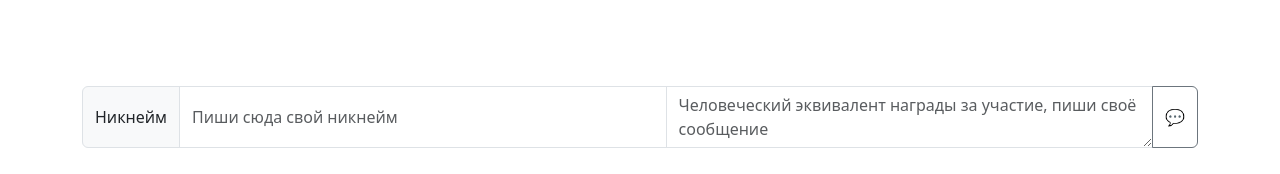
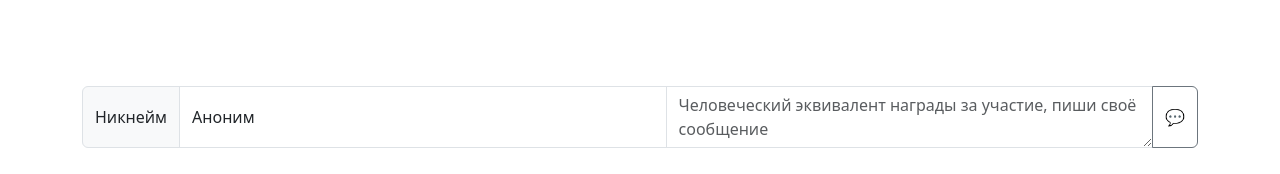
Before and after one commit to Kamenshick/Flask-chat, a Flask app: page / in a window 1280 px wide. Shown: the part 626-800 px from the top of the page. Run offline with Flask 3, Linux system fonts and the light colour scheme.

Commit message:
Update chat.html

```diff
--- a/templates/chat.html
+++ b/templates/chat.html
@@ -25,7 +25,7 @@
         <form method="POST">
             <div class="input-group mb-3"  style="margin-top: 1vh;">
                 <span class="input-group-text" id="">Никнейм</span>
-              <input name = "nickname-user" type="text" class="form-control" placeholder="Пиши сюда свой никнейм" aria-label="" aria-describedby="button-addon2">
+              <input name = "nickname-user" type="text" class="form-control" placeholder="Пиши сюда свой никнейм" aria-label="" aria-describedby="button-addon2" value="{{nickname}}">
               <textarea name="text-message" class="form-control" aria-label="" placeholder="Человеческий эквивалент награды за участие, пиши своё сообщение"></textarea>
               <input  type="submit" value="💬" class="btn btn-outline-secondary" type="button" id="button-addon2"></input>
             </div>
```
